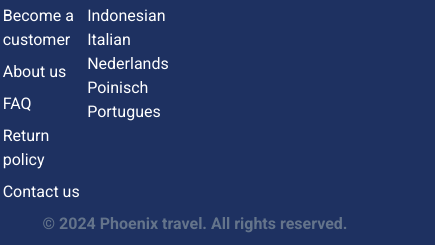
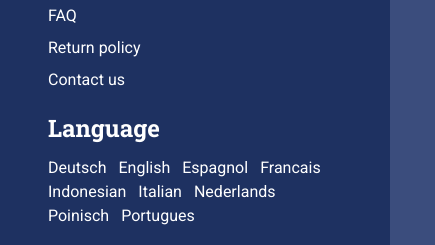
Before and after one commit to vanotis720/footer-ui-tailwindcss, a website: page index.html in a window 390 px wide. Shown: the part 184-429 px from the top of the page, 435 px wide, since content can reach past the window. Drawn offline with Linux system fonts and the light colour scheme.

Commit message:
add responsive

```diff
--- a/index.html
+++ b/index.html
@@ -17,9 +17,9 @@
 </head>
 
 <body class="flex bg-[hsl(223,36%,36%)] text-white font-roboto justify-center">
-    <div class="bg-[#1E3161] p-12 rounded-3xl shadow-xl">
-        <div class="flex justify-between items-start">
-            <div class="flex flex-col">
+    <div class="bg-[#1E3161] p-12 sm:rounded-3xl sm:shadow-xl">
+        <div class="sm:flex sm:justify-between sm:items-start mb-10 sm:mb-0">
+            <div class="sm:flex mb-5 sm:mb-0">
                 <h3 class="text-2xl font-bold font-roboto-slab mb-3">About the store</h3>
                 <ul>
                     <li class="mb-2">
@@ -42,7 +42,7 @@
                     </li>
                 </ul>
             </div>
-            <div class="w-1/4">
+            <div class="sm:w-1/4 mb-5 sm:mb-0">
                 <h3 class="text-2xl font-bold font-roboto-slab mb-3">Language</h3>
                 <div class="w-full flex flex-wrap">
                     <a class="mr-3" href="#">Deutsch</a>
```
Also changed, not shown: src/css/output.css.
